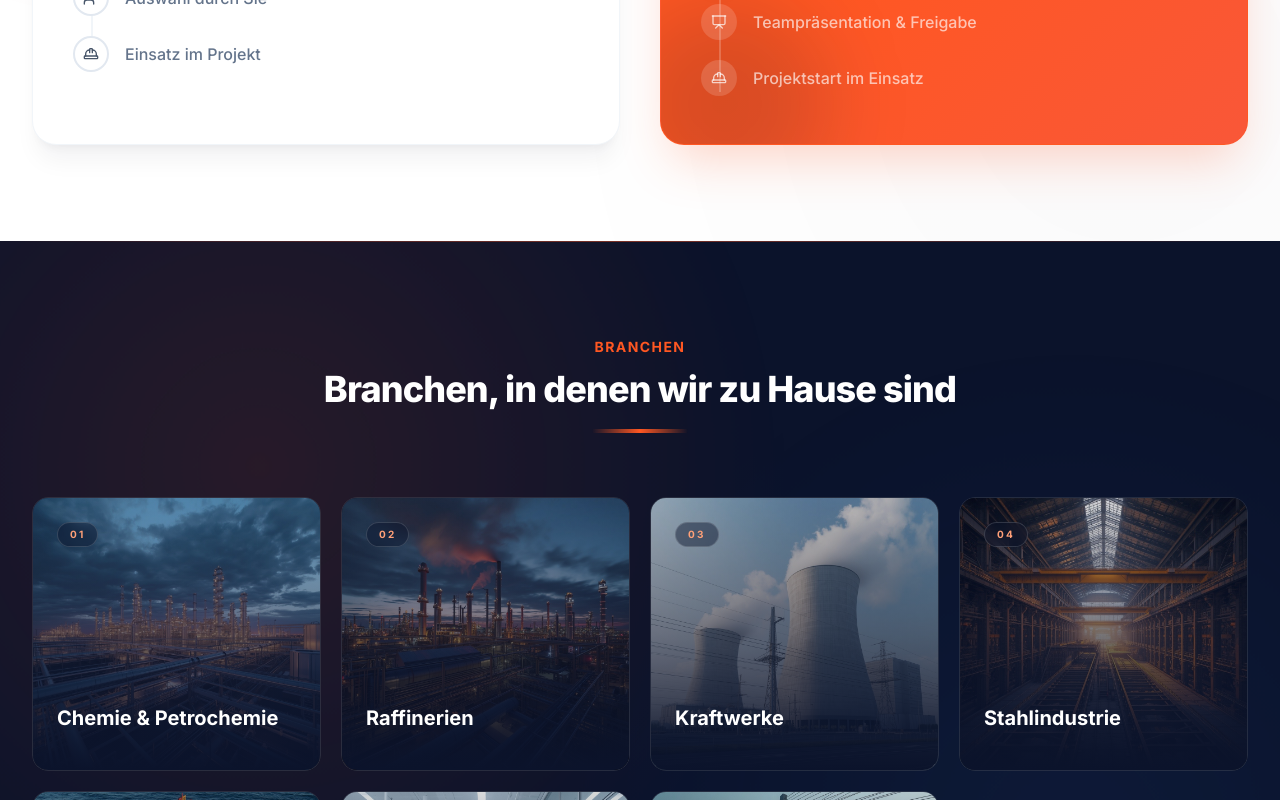
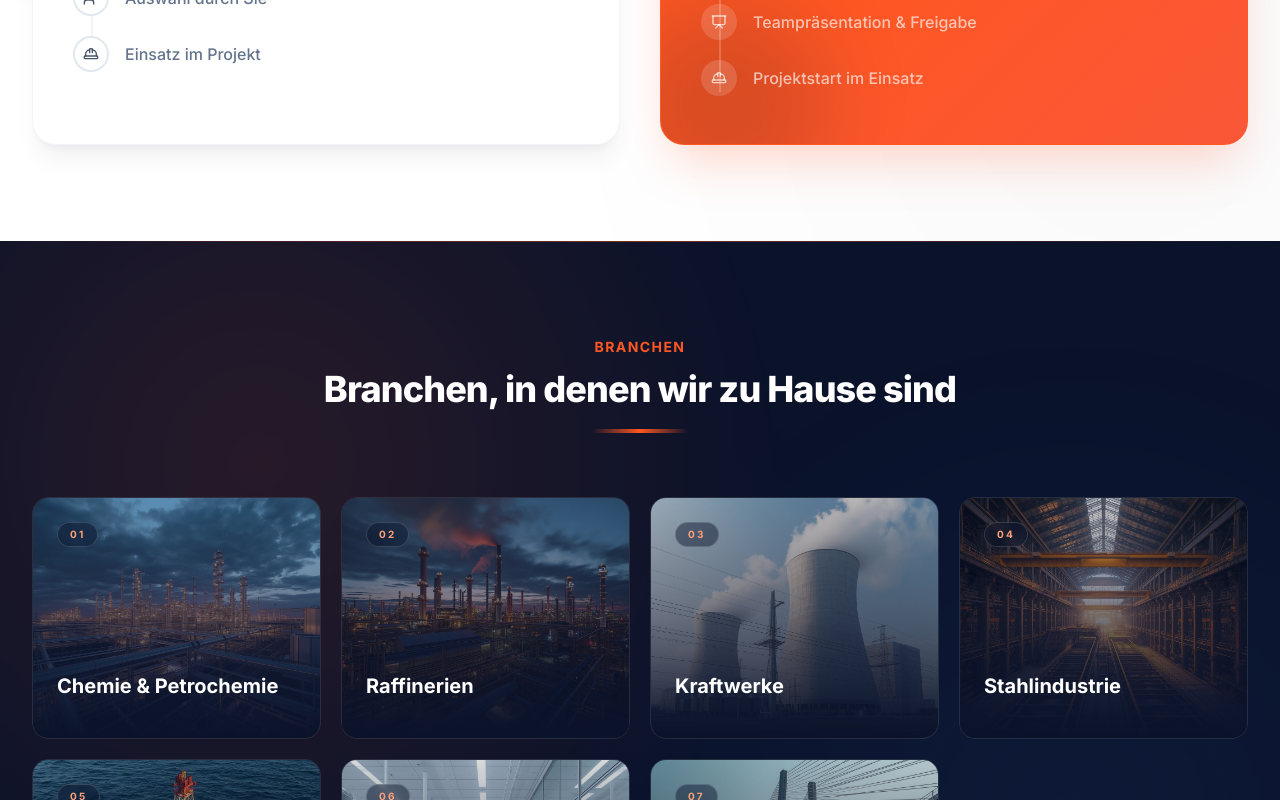
Before and after one commit to KorayBalkaymak/industries-cms2, a React (Vite) app: page / in a window 1280 px wide. Shown: the part 3377-4177 px from the top of the page. Built offline with nearby package versions, Linux system fonts and the light colour scheme.

Commit message:
Fix uneven industry card heights on mobile.
Give all Branchen cards the same min-height so Chemie and Stahlindustrie match the others.

Co-authored-by: Cursor <cursoragent@cursor.com>

```diff
--- a/src/components/home/IndustriesSection.tsx
+++ b/src/components/home/IndustriesSection.tsx
@@ -64,16 +64,15 @@ export default function IndustriesSection() {
         <div className="mt-16 grid gap-5 sm:grid-cols-2 lg:grid-cols-4">
           {industries.map((industry, index) => {
             const isVisible = visible[index];
-            const isFeatured = index === 0 || index === 3;
 
             return (
               <div
                 key={industry.title}
                 data-industry-card
                 data-index={index}
-                className={`group relative overflow-hidden rounded-2xl transition-all duration-700 ease-out ${
-                  isFeatured ? 'sm:row-span-1 lg:min-h-[17rem]' : 'min-h-[14rem]'
-                } ${isVisible ? 'translate-y-0 opacity-100' : 'translate-y-8 opacity-0'}`}
+                className={`group relative min-h-[14rem] overflow-hidden rounded-2xl transition-all duration-700 ease-out sm:min-h-[15rem] ${
+                  isVisible ? 'translate-y-0 opacity-100' : 'translate-y-8 opacity-0'
+                }`}
                 style={{ transitionDelay: `${index * 70}ms` }}
               >
                 <div className="home-card-glow absolute -inset-px rounded-2xl opacity-0 transition-opacity duration-500 group-hover:opacity-100" aria-hidden />
```
